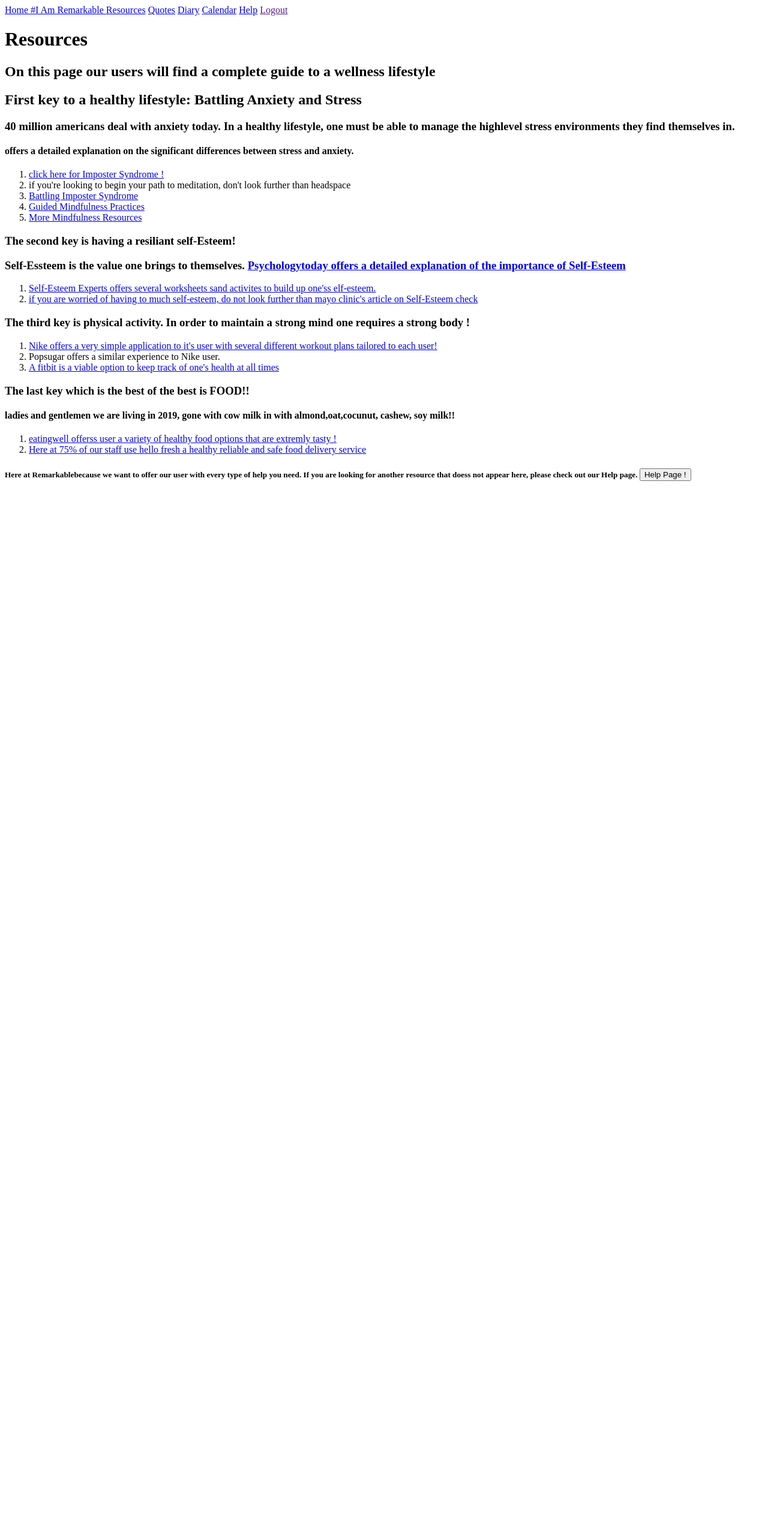
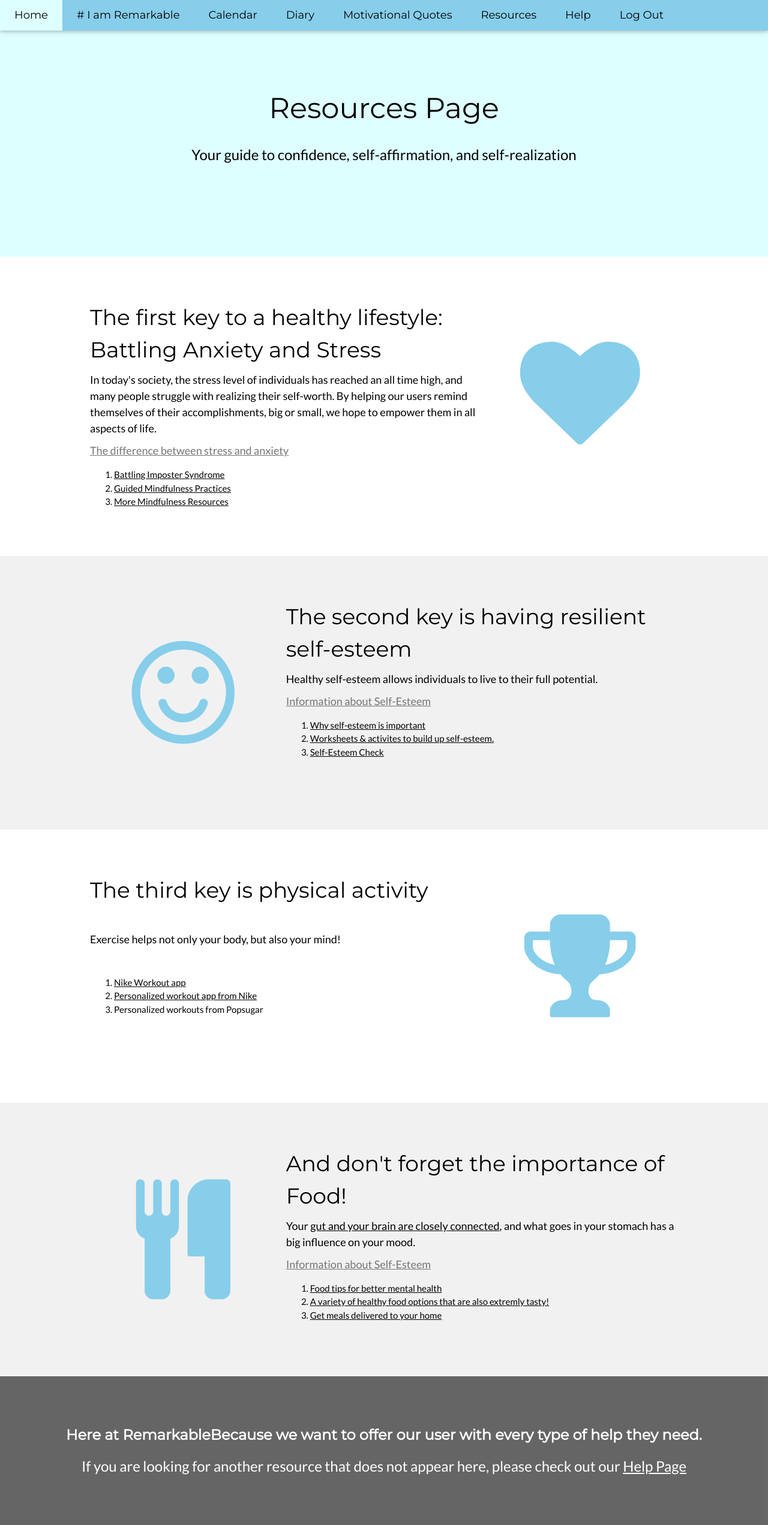
Before and after one commit to HalleClottey/RemarkableBecause, a Python web app: template Template/resources.html in a window 1280 px wide. Shown: the whole page at 60% size. Before the commit the page ends 802 px from the top, so only its background shows below. Run offline with Jinja, Linux system fonts and the light colour scheme; the template is opened without the code that fills it, so the values that code supplies are empty.

Commit message:
resources page html (all)

```diff
--- a/Template/resources.html
+++ b/Template/resources.html
@@ -1,53 +1,142 @@
 <!DOCTYPE html>
 <html lang="en" dir="ltr">
-  <head>
-    <meta charset="utf-8">
   <title>Resources</title>
-  </head>
+  <meta charset="UTF-8">
+  <meta name="viewport" content="width=device-width, initial-scale=1">
+  <link rel="stylesheet" href="https://www.w3schools.com/w3css/4/w3.css">
+  <link rel="stylesheet" href="https://fonts.googleapis.com/css?family=Lato">
+  <link rel="stylesheet" href="https://fonts.googleapis.com/css?family=Montserrat">
+  <link rel="stylesheet" href="https://cdnjs.cloudflare.com/ajax/libs/font-awesome/4.7.0/css/font-awesome.min.css">
+  <style>
+    body,h1,h2,h3,h4,h5,h6 {font-family: "Lato", sans-serif}
+    .w3-bar,h1,button {font-family: "Montserrat", sans-serif}
+    .fa-heart,.fa-smile-o, .fa-trophy, .fa-cutlery {font-size:200px}
+  </style>
+
   <body>
-    <a href = "./home"> Home </a>
-    <a href = "./remarkable"> #I Am Remarkable </a>
-    <a href="./resources">Resources</a>
-    <a href="./motivation">Quotes</a>
-    <a href="./diary">Diary</a>
-    <a href="./calendar">Calendar</a>
-    <a href="./help">Help</a>
-    <a href="{{logout_url}}">Logout</a>
-    <h1>Resources</h1>
-    <h2>On this page our users will find a complete guide to a wellness lifestyle </h2>
-    <h2>First key to a healthy lifestyle: Battling Anxiety and Stress</h2>
-    <h3> 40 million americans deal with anxiety today. In a healthy lifestyle, one must be able to manage the highlevel stress environments they find themselves in. </h2>
-      <h4> <a href="https://www.mentalhealthfirstaid.org/external/2018/06/stress-vs-anxiety/"></a> offers a detailed explanation on the significant differences between stress and anxiety.</h4>
+    <div class="w3-top">
+      <div class="w3-bar w3-light-blue w3-card w3-left-align w3-large">
+        <!-- <a class="w3-bar-item w3-button w3-hide-medium w3-hide-large w3-right w3-padding-large w3-hover-pale-blue w3-large w3-light-blue" href="javascript:void(0);" onclick="myFunction()" title="Toggle Navigation Menu"><i class="fa fa-bars"></i></a> -->
+        <a href="./home" class="w3-bar-item w3-button w3-padding-large w3-light-blue w3-hover-pale-blue">Home</a>
+        {% if user %}
+        <a href="./remarkable" class="w3-bar-item w3-button w3-padding-large w3-light-blue w3-hover-pale-blue"># I am Remarkable</a>
+        <a href="./calendar" class="w3-bar-item w3-button w3-hide-small w3-padding-large w3-hover-pale-blue">Calendar</a>
+        {% else %}
+        <a href="./" class="w3-bar-item w3-button w3-padding-large w3-light-blue w3-hover-pale-blue"># I am Remarkable</a>
+        <a href="./" class="w3-bar-item w3-button w3-hide-small w3-padding-large w3-hover-pale-blue">Calendar</a>
+        {% endif %}
+        <a href="./diary" class="w3-bar-item w3-button w3-hide-small w3-padding-large w3-hover-pale-blue">Diary</a>
+        <a href="./motivation" class="w3-bar-item w3-button w3-hide-small w3-padding-large w3-hover-pale-blue">Motivational Quotes</a>
+        <a href="./resources" class="w3-bar-item w3-button w3-hide-small w3-padding-large w3-hover-pale-blue">Resources</a>
+        <a href="./help" class="w3-bar-item w3-button w3-hide-small w3-padding-large w3-hover-pale-blue">Help</a>
+        <a href="{{logout_url}}" class="w3-bar-item w3-button w3-hide-small w3-padding-large w3-hover-pale-blue w3-margin-right">Log Out</a>
+      </div>
+      <!-- Navbar on small screens -->
+      <div id="navDemo" class="w3-bar-block w3-white w3-hide w3-hide-large w3-hide-medium w3-large">
+        <a href="./home" class="w3-bar-item w3-button w3-padding-large">Home</a>
+        {% if user %}
+        <a href="./remarkable" class="w3-bar-item w3-button w3-padding-large">#IamRemarkable</a>
+        <a href="./calendar" class="w3-bar-item w3-button w3-padding-large">Calendar</a>
+        {% else %}
+        <a href="{{login_url}}" class="w3-bar-item w3-button w3-padding-large">#IamRemarkable</a>
+        <a href="{{login_url}}" class="w3-bar-item w3-button w3-padding-large">Calendar</a>
+        {% endif %}
+        <a href="./diary" class="w3-bar-item w3-button w3-padding-large">Diary</a>
+        <a href="./quotes" class="w3-bar-item w3-button w3-padding-large">Quotes</a>
+        <a href="./resources" class="w3-bar-item w3-button w3-padding-large">Resources</a>
+        <a href="./help" class="w3-bar-item w3-button w3-padding-large">Help</a>
+      </div>
+    </div>
+
+    <!-- Header -->
+    <header class="w3-container w3-pale-blue w3-center" style="padding:128px 16px">
+      <h1 class="w3-margin w3-xxxlarge">Resources Page</h1>
+      <p class="w3-xlarge">Your guide to confidence, self-affirmation, and self-realization</p>
+    </header>
+
+    <!-- First Grid -->
+    <div class="w3-row-padding w3-padding-64 w3-container">
+      <div class="w3-content">
+        <div class="w3-twothird">
+          <h1>The first key to a healthy lifestyle: Battling Anxiety and Stress</h1>
+          <h5 class="w3-padding-3">In today's society, the stress level of individuals has reached an all time high, and many people struggle with realizing their self-worth.
+            By helping our users remind themselves of their accomplishments, big or small, we hope to empower them in all aspects of life.</h5>
+          <h5 class="w3-text-grey"> <a href="https://www.mentalhealthfirstaid.org/external/2018/06/stress-vs-anxiety/">The difference between stress and anxiety</h5></a>
           <ol>
-      <li> <a href="https://www.themuse.com/advice/5-different-types-of-imposter-syndrome-and-5-ways-to-battle-each-one"> click here for Imposter Syndrome !</a></li>
-      <li> <a href="https://www.headspace.com/blog/"></a> if you're looking to begin your path to meditation, don't look further than headspace</li>
             <li> <a href="https://www.themuse.com/advice/5-different-types-of-imposter-syndrome-and-5-ways-to-battle-each-one">Battling Imposter Syndrome</a></li>
             <li> <a href="https://www.umsystem.edu/totalrewards/wellness/mindfulness/mindfulness_practices">Guided Mindfulness Practices</a></li>
             <li> <a href="https://www.researchforwellness.com/mindfulness-resources">More Mindfulness Resources</a></li>
           </ol>
-    <h3>The second key is having a resiliant self-Esteem!</h3>
-    <h3>Self-Essteem is the value one brings to themselves. <a href="https://www.psychologytoday.com/us/basics/self-esteem"> Psychologytoday offers a detailed explanation of the importance of Self-Esteem</a></h3>
+        </div>
+        <div class="w3-third w3-center">
+          <i class="fa fa-heart w3-padding-64 w3-text-light-blue"></i>
+        </div>
+      </div>
+    </div>
+
+
+    <!-- Second Grid (Self Esteem) -->
+    <div class="w3-row-padding w3-light-grey w3-padding-64 w3-container">
+      <div class="w3-content">
+        <div class="w3-third w3-center">
+          <i class="fa fa-smile-o w3-padding-64 w3-text-light-blue w3-margin-right"></i>
+        </div>
+        <div class="w3-twothird">
+          <h1>The second key is having resilient self-esteem</h1>
+          <h5 class="w3-padding-3">Healthy self-esteem allows individuals to live to their full potential.</h5>
+          <h5 class="w3-text-grey"><a href="https://www.psychologytoday.com/us/basics/self-esteem">Information about Self-Esteem</a></h5>
           <ol>
-      <li> <a href="http://www.self-esteem-experts.com/self-esteem-worksheets.html">Self-Esteem Experts offers several worksheets sand activites to build up one'ss elf-esteem.</a> </li>
-      <li> <a href="https://www.mayoclinic.org/healthy-lifestyle/adult-health/in-depth/self-esteem/art-20047976">if you are worried of having to much self-esteem, do not look further than mayo clinic's article on Self-Esteem check</a></li>
+            <li> <a href="https://www.mentalhelp.net/self-esteem/why-its-important/">Why self-esteem is important</a></li>
+            <li> <a href="http://www.self-esteem-experts.com/self-esteem-worksheets.html">Worksheets & activites to build up self-esteem.</a></li>
+            <li> <a href="https://www.mayoclinic.org/healthy-lifestyle/adult-health/in-depth/self-esteem/art-20047976">Self-Esteem Check</a></li>
           </ol>
-    <h3>The third key is physical activity. In order to maintain a strong mind one requires a strong body !</h3>
+        </div>
+      </div>
+    </div>
+
+    <!-- Third Grid (Fitness) -->
+    <div class="w3-row-padding w3-padding-64 w3-container">
+      <div class="w3-content">
+        <div class="w3-twothird">
+          <h1>The third key is physical activity</h1>
+          <h5 class="w3-padding-32">Exercise helps not only your body, but also your mind!</h5>
           <ol>
-      <li> <a href="https://www.nike.com/us/en_us/c/nike-plus/training-app">
-        Nike offers a very simple application to it's user with several different workout plans
-        tailored to each user!</a>
-      </li>
-      <li> <a href="https://www.popsugar.com/Workouts"></a> Popsugar offers a similar experience to Nike user.</li>
-      <li> <a href="https://www.fitbit.com/home?utm_source=&utm_medium=paidsearch&gclid=CLKUzJC0y-MCFa2uZQod3ywEfQ"> A fitbit is a viable option to keep track of one's health at all times </a> </li>
+            <li> <a href="https://www.psychologytoday.com/us/blog/what-works-and-why/201803/how-your-mental-health-reaps-the-benefits-exercise">Nike Workout app</a></li>
+            <li> <a href="https://www.nike.com/us/en_us/c/nike-plus/training-app">Personalized workout app from Nike</a></li>
+            <li> <a href="https://www.popsugar.com/Workouts"></a>Personalized workouts from Popsugar</li>
           </ol>
-    <h3> The last key which is the best of the best is FOOD!! </h3>
-    <h4>ladies and gentlemen we are living in 2019, gone with cow milk in with almond,oat,cocunut, cashew, soy milk!!</h4>
+        </div>
+
+        <div class="w3-third w3-center">
+          <i class="fa fa-trophy w3-padding-64 w3-text-light-blue"></i>
+        </div>
+      </div>
+    </div>
+
+    <!-- Fourth Grid (Food) -->
+    <div class="w3-row-padding w3-light-grey w3-padding-64 w3-container">
+      <div class="w3-content">
+        <div class="w3-third w3-center">
+          <i class="fa fa-cutlery w3-padding-64 w3-text-light-blue w3-margin-right"></i>
+        </div>
+        <div class="w3-twothird">
+          <h1>And don't forget the importance of Food!</h1>
+          <h5 class="w3-padding-3">Your <a href="https://www.psychologytoday.com/us/blog/real-healing/201301/healthy-gut-healthy-mind-5-foods-improve-mental-health">gut and your brain are closely connected</a>, and what goes in your stomach has a big influence on your mood.</h5>
+          <h5 class="w3-text-grey"><a href="https://www.psychologytoday.com/us/basics/self-esteem">Information about Self-Esteem</a></h5>
           <ol>
-      <li> <a href="http://www.eatingwell.com/recipes/"> eatingwell offerss user a variety of healthy food options that are extremly tasty !</a> </li>
-      <li> <a href="https://www.hellofresh.com/"> Here at 75% of our staff use hello fresh a healthy reliable and safe food delivery service </a> </li>
+            <li> <a href="https://www.mentalhealthamerica.net/conditions/healthy-diet-eating-mental-health-mind">Food tips for better mental health</a></li>
+            <li> <a href="http://www.eatingwell.com/recipes/">A variety of healthy food options that are also extremly tasty!</a> </li>
+            <li> <a href="https://www.hellofresh.com/">Get meals delivered to your home</a> </li>
           </ol>
-    <h5> Here at Remarkablebecause we want to offer our user with every type of help you need.
-      If you are looking for another resource that doess not appear here,
-      please check out our Help page. <a href="./help"> <button type="button">Help Page !</button>  </a> </h5>
+        </div>
+      </div>
+    </div>
+
+    <!-- footer -->
+      <div class="w3-container w3-black w3-center w3-opacity w3-padding-64">
+          <h1 class="w3-margin w3-xlarge"><b>Here at RemarkableBecause we want to offer our user with every type of help they need.</b></h1>
+          <h2 class="w3-margin w3-xlarge">If you are looking for another resource that does not appear here, please check out our <a href="./help">Help Page</a></h2>
+      </div>
+
   </body>
 </html>
--- a/Template/test.html
+++ b/Template/test.html
@@ -1,6 +1,6 @@
 <!DOCTYPE html>
 <html lang="en" dir="ltr">
-  <title>Remarkable Because...</title>
+  <title>Resources</title>
   <meta charset="UTF-8">
   <meta name="viewport" content="width=device-width, initial-scale=1">
   <link rel="stylesheet" href="https://www.w3schools.com/w3css/4/w3.css">
```
Lines whose indentation alone changed are shown as unchanged.
